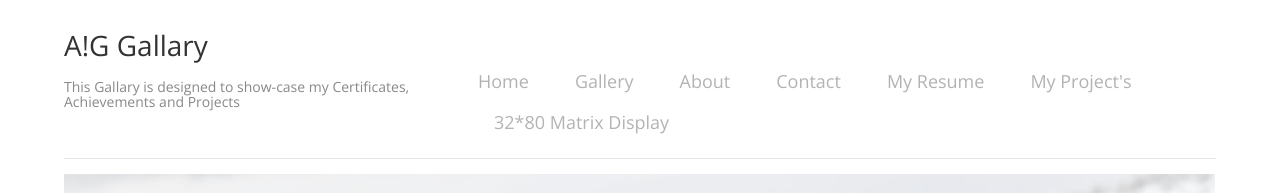
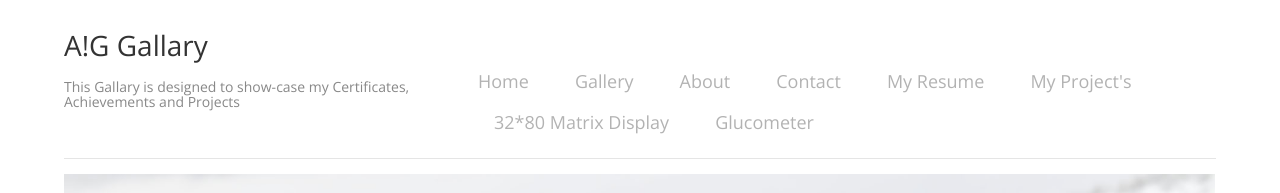
Before and after one commit to AjayGautam1199/AG-Gallary, a plain HTML site: page index.html in a window 1280 px wide. Shown: the top 193 px of the page. Drawn offline with nearby package versions, Linux system fonts and the light colour scheme.

Commit message:
Update index.html

```diff
--- a/index.html
+++ b/index.html
@@ -55,6 +55,9 @@ Sigma Template
                     </li>
 		    <li class="nav-item">
                       <a class="nav-link external" href="index2.html" target="_parent">32*80 Matrix Display</a>
+                    </li>
+		    <li class="nav-item">
+                      <a class="nav-link external" href="index3.html" target="_parent">Glucometer</a>
                     </li>
                   </ul>
                 </nav>
```
